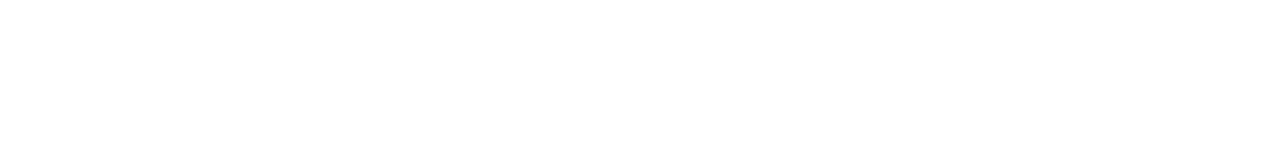
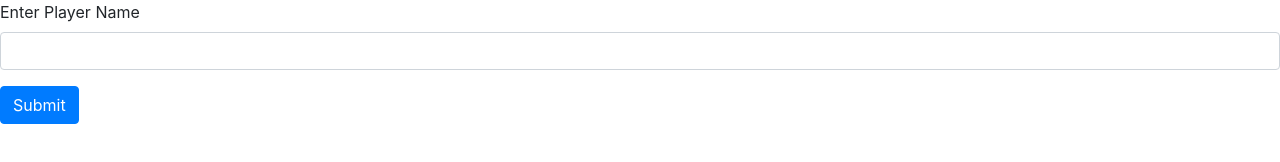
Before and after one commit to petienne1/nbaGifs, a plain HTML site: page index.html in a window 1280 px wide. Drawn offline with nearby package versions, Linux system fonts and the light colour scheme.

Commit message:
build input/search form using Bootstrap

```diff
--- a/index.html
+++ b/index.html
@@ -1,8 +1,22 @@
 <!DOCTYPE html>
 <html>
 <head>
+
 </head>
 <body>
+  <title>NBA gifs</title>
+  <!-- Bootstrap CSS CDN -->
+  <link rel="stylesheet" href="https://stackpath.bootstrapcdn.com/bootstrap/4.1.3/css/bootstrap.min.css"
+  integrity="sha384-MCw98/SFnGE8fJT3GXwEOngsV7Zt27NXFoaoApmYm81iuXoPkFOJwJ8ERdknLPMO"
+  crossorigin="anonymous">
+  <!-- Input Form -->
+  <form>
+    <div class="form-group">
+      <label>Enter Player Name</label>
+      <input type="text" class="form-control">
+    </div>
+    <button type="submit" class="btn btn-primary">Submit</button>
+  </form>
   <!-- jQuery CDN -->
   <script
     src="https://code.jquery.com/jquery-3.3.1.js"
@@ -11,7 +25,7 @@
   </script>
   <!-- Write JavaScript Here: -->
   <script type="text/javascript">
-
+    console.log("HELLO WORLD");
   </script>
 </body>
 </html>
```
